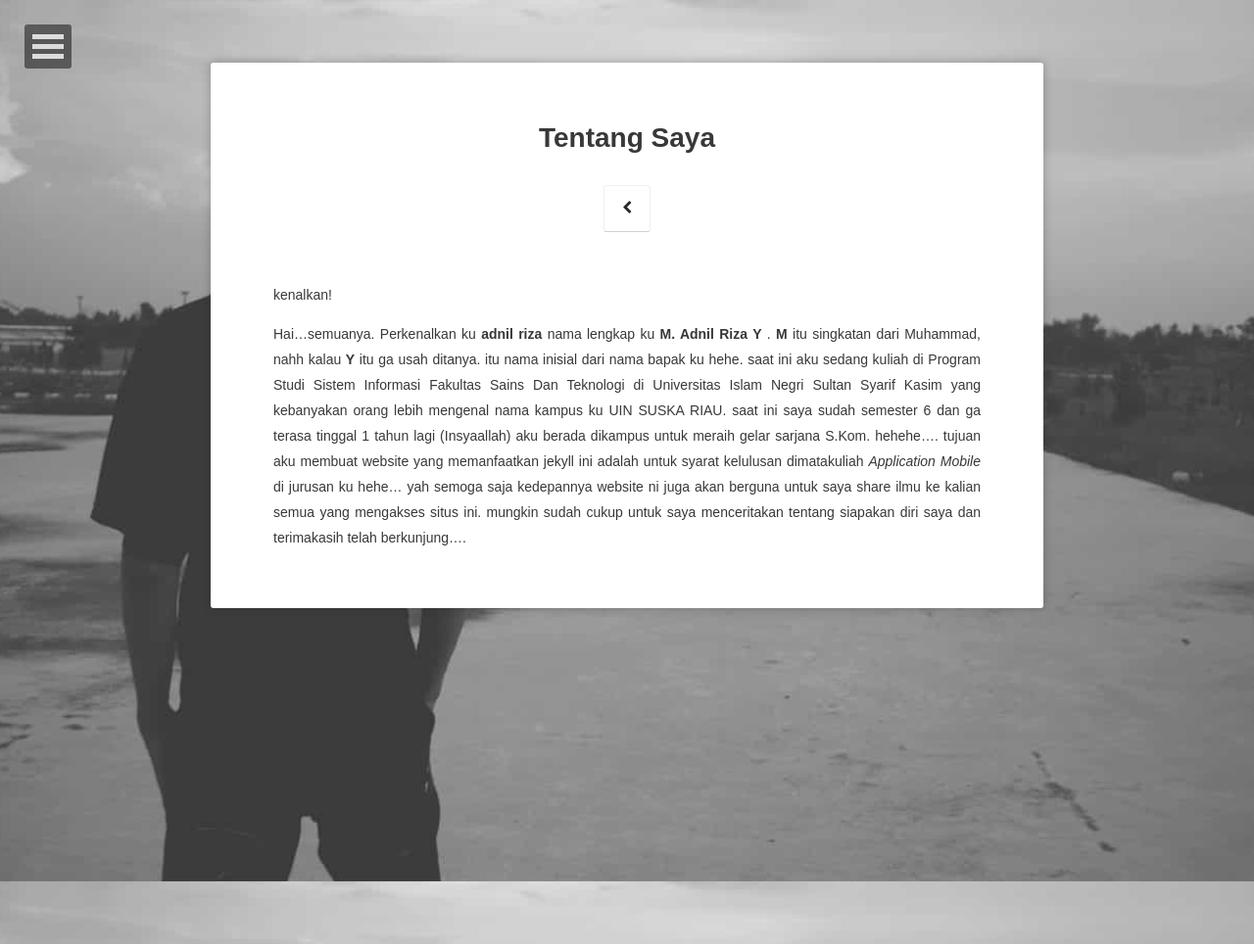
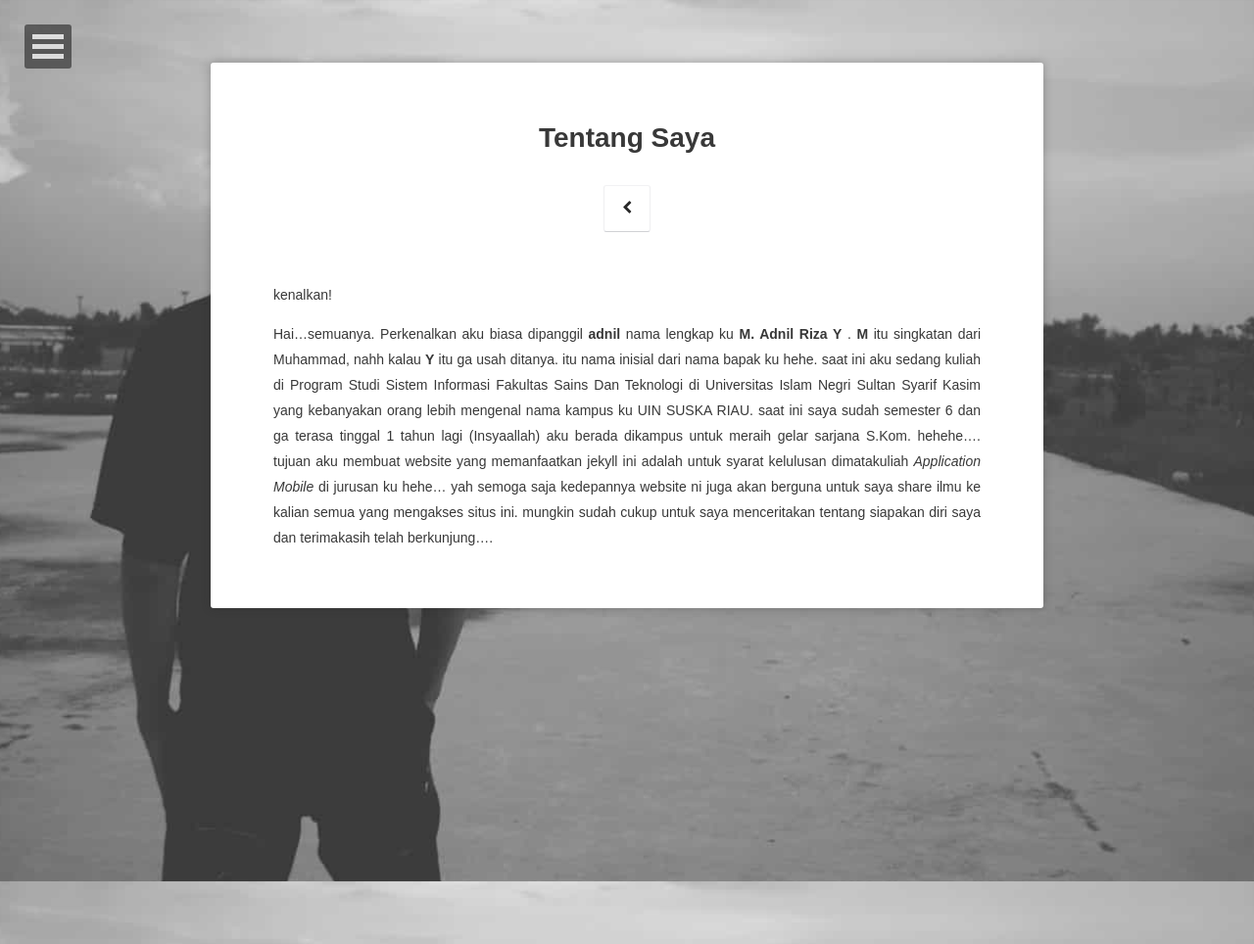
Before and after one commit to TeresnoMaulana16/adnilriza.github.io, a Jekyll site: the page built from about/index.md, in a window 1280 px wide. Shown: the whole page at 98% size. Built offline with Jekyll 4.4.1, drawn with Linux system fonts in a browser that asks for light colours; some web fonts are replaced; comment, search, counter and statistics services are not loaded.

Commit message:
oke lagi

```diff
--- a/about/index.md
+++ b/about/index.md
@@ -12,7 +12,7 @@ published: true
 
 kenalkan!
 
-Hai...semuanya. Perkenalkan ku **adnil riza** nama lengkap ku **M. Adnil Riza Y** . **M** itu  singkatan dari Muhammad, nahh kalau **Y** itu ga usah ditanya. itu nama inisial dari nama bapak ku hehe.
+Hai...semuanya. Perkenalkan aku biasa dipanggil **adnil** nama lengkap ku **M. Adnil Riza Y** . **M** itu  singkatan dari Muhammad, nahh kalau **Y** itu ga usah ditanya. itu nama inisial dari nama bapak ku hehe.
  saat ini aku sedang kuliah di Program Studi Sistem Informasi Fakultas Sains Dan Teknologi di Universitas Islam Negri Sultan Syarif Kasim yang kebanyakan orang lebih mengenal nama kampus ku UIN SUSKA RIAU.
  saat ini saya sudah semester 6 dan ga terasa tinggal 1 tahun lagi (Insyaallah) aku berada dikampus untuk meraih gelar sarjana S.Kom. hehehe....
  tujuan aku membuat website yang memanfaatkan jekyll ini adalah untuk syarat kelulusan dimatakuliah _Application Mobile_ di jurusan ku hehe... yah semoga saja kedepannya website ni juga akan berguna untuk saya share ilmu ke kalian semua yang mengakses situs ini.
```
